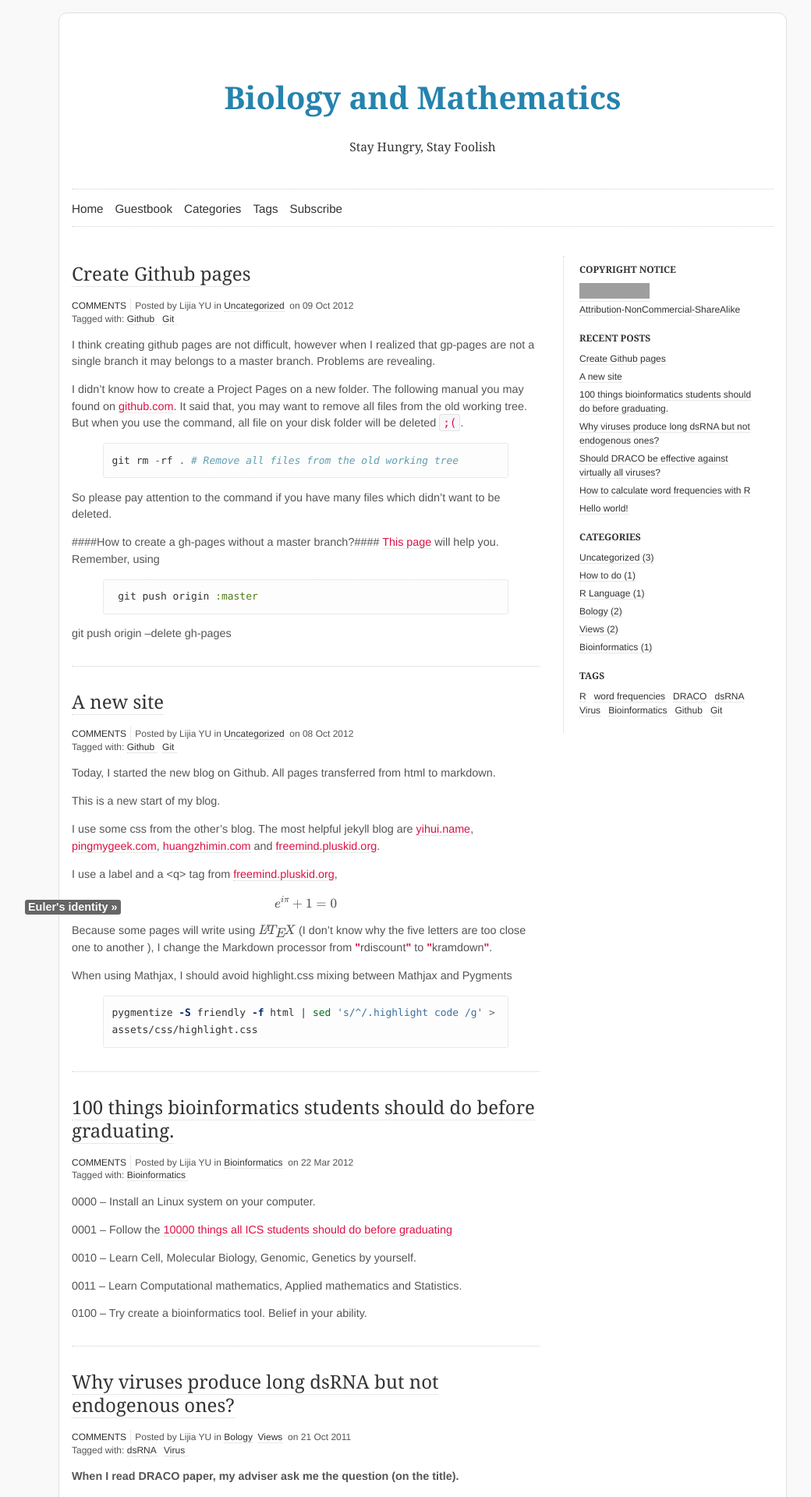
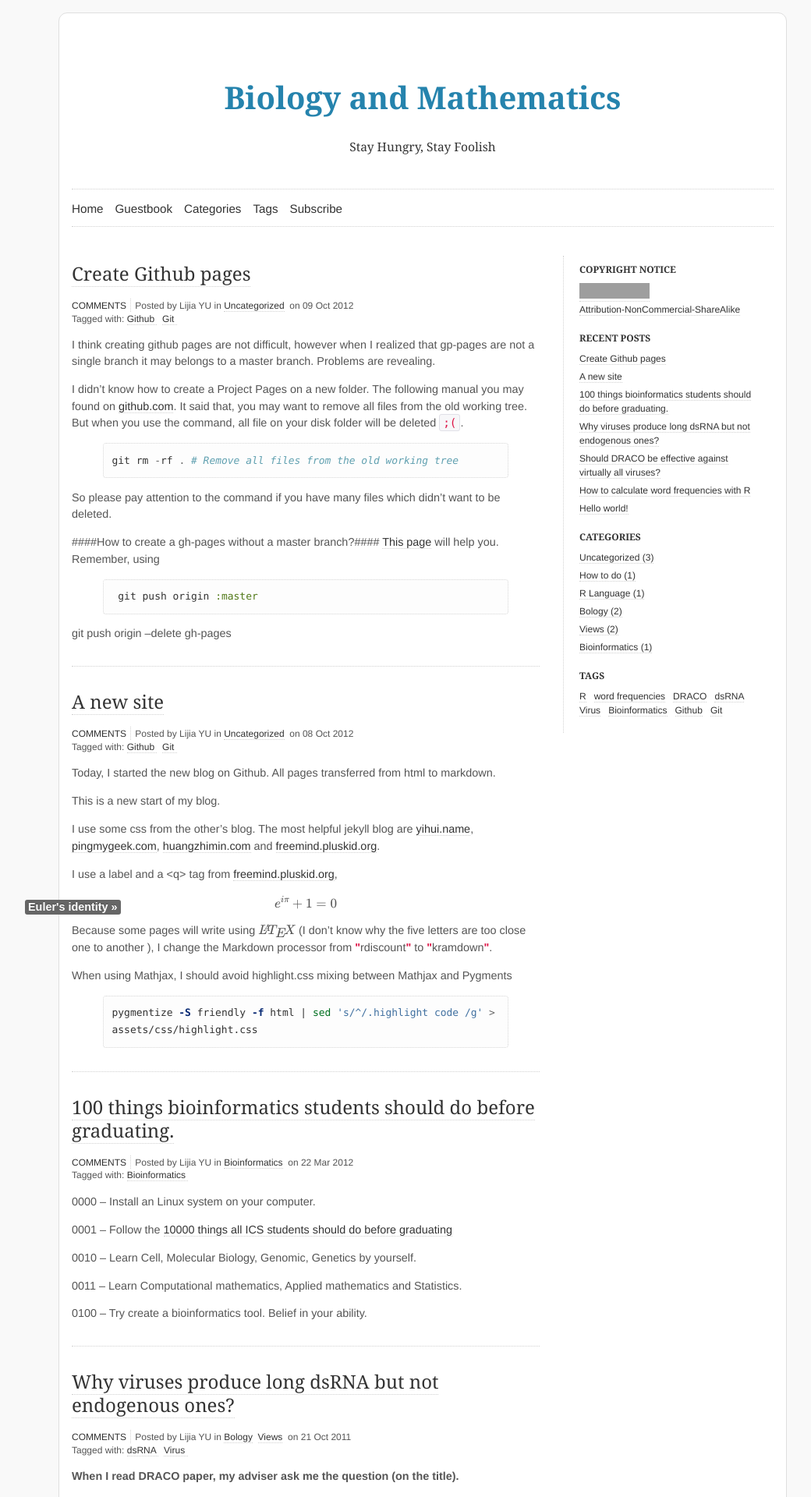
Before and after one commit to arturochian/en, a Jekyll site: the page built from index.html, in a window 1280 px wide. Shown: the top 1920 px of the page at 78% size, without its empty margins (98-1138 px from the left). Built offline with Jekyll 4.4.1, drawn with Linux system fonts in a browser that asks for light colours; formulas are drawn with MathJax 3; the list of posts is cut into pages by our own code; grey boxes are pictures that could not be loaded.

Commit message:
change style

```diff
--- a/assets/css/style.css
+++ b/assets/css/style.css
@@ -263,7 +263,7 @@
 }
 
 /* LINKS */
-div.entry a:link {color: #DD1144}
+div.entry a:link a:visited{color: #DD1144}
 a{
 	color: #333;
 	text-decoration: none;
```
Also changed, not shown: 14 other files.
